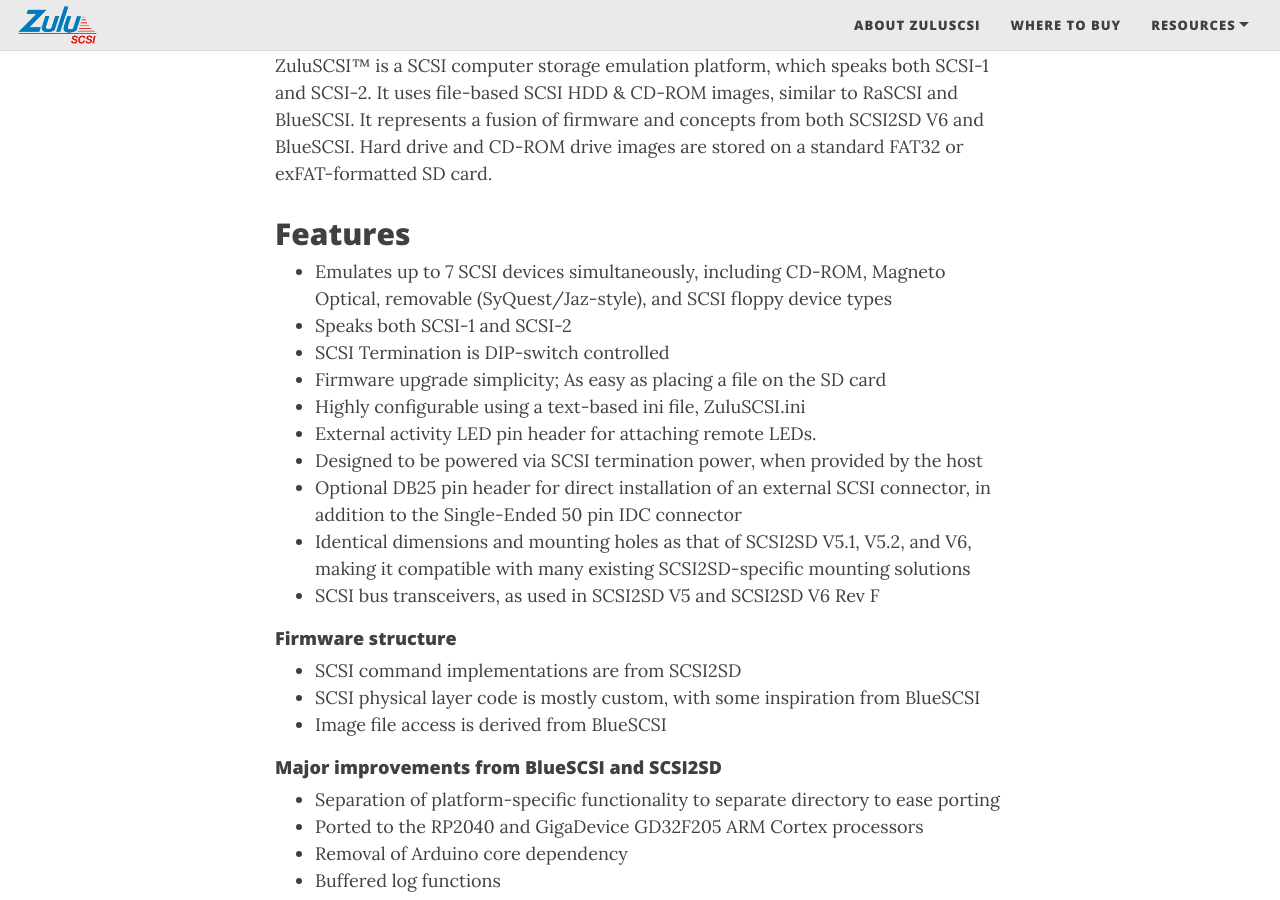
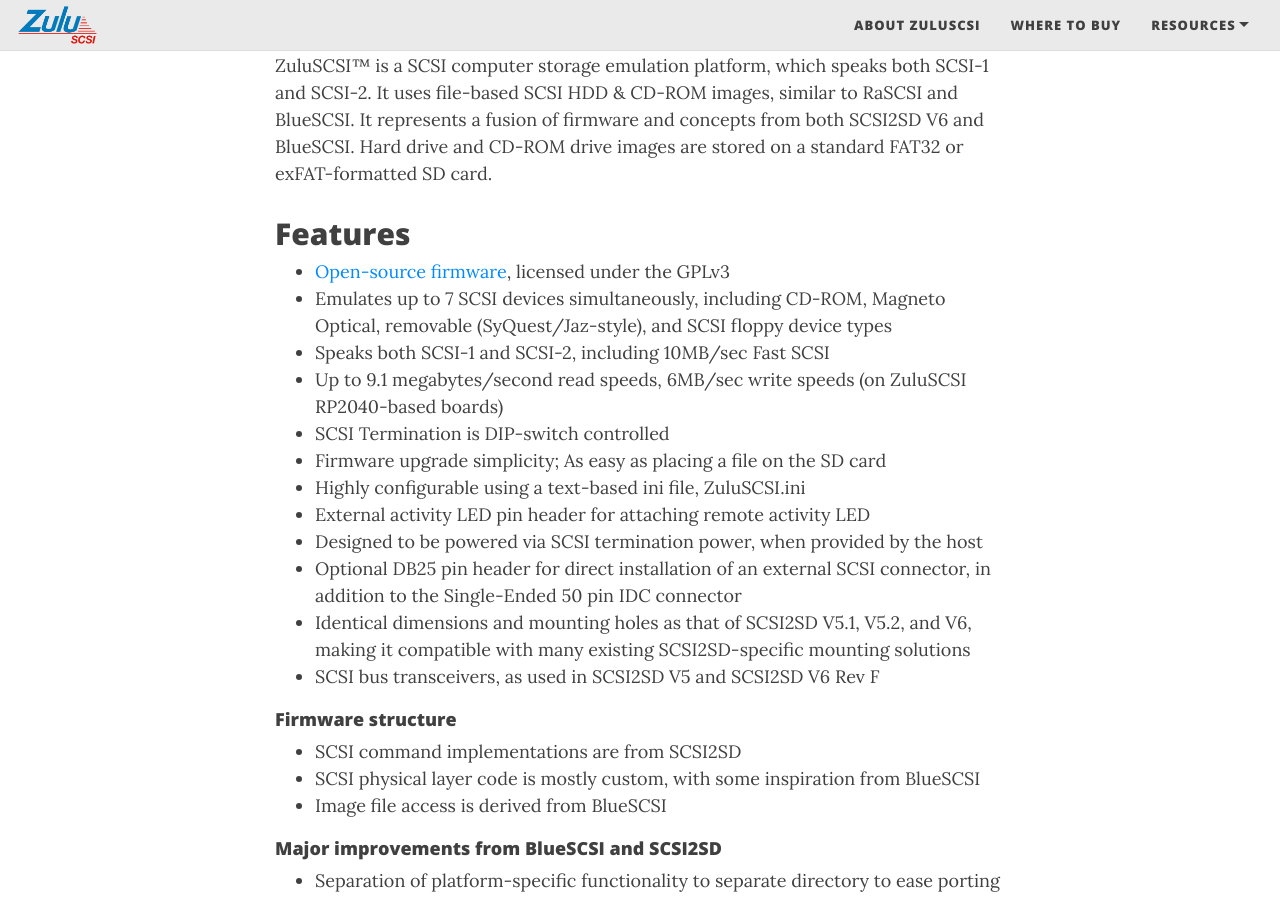
Before and after one commit to ZuluSCSI/ZuluSCSI.com, a Jekyll site: the page built from index.md, in a window 1280 px wide and 900 px high, scrolled down 908 px. Built offline with Jekyll 4.4.1, drawn with Linux system fonts in a browser that asks for light colours; nearby versions of some CDN libraries; our own code applies the rules of GitHub Pages for plain Markdown files.

Commit message:
Update index.md

```diff
--- a/index.md
+++ b/index.md
@@ -5,12 +5,14 @@
 
 ## Features
 
+* [Open-source firmware](https://github.com/zuluscsi/zuluscsi-firmware), licensed under the GPLv3
 * Emulates up to 7 SCSI devices simultaneously, including CD-ROM, Magneto Optical, removable (SyQuest/Jaz-style), and SCSI floppy device types
-* Speaks both SCSI-1 and SCSI-2
+* Speaks both SCSI-1 and SCSI-2, including 10MB/sec Fast SCSI
+* Up to 9.1 megabytes/second read speeds, 6MB/sec write speeds (on ZuluSCSI RP2040-based boards)
 * SCSI Termination is DIP-switch controlled
 * Firmware upgrade simplicity; As easy as placing a file on the SD card
 * Highly configurable using a text-based ini file, ZuluSCSI.ini
-* External activity LED pin header for attaching remote LEDs.
+* External activity LED pin header for attaching remote activity LED
 * Designed to be powered via SCSI termination power, when provided by the host
 * Optional DB25 pin header for direct installation of an external SCSI connector, in addition to the Single-Ended 50 pin IDC connector
 * Identical dimensions and mounting holes as that of SCSI2SD V5.1, V5.2, and V6, making it compatible with many existing SCSI2SD-specific mounting solutions
```
